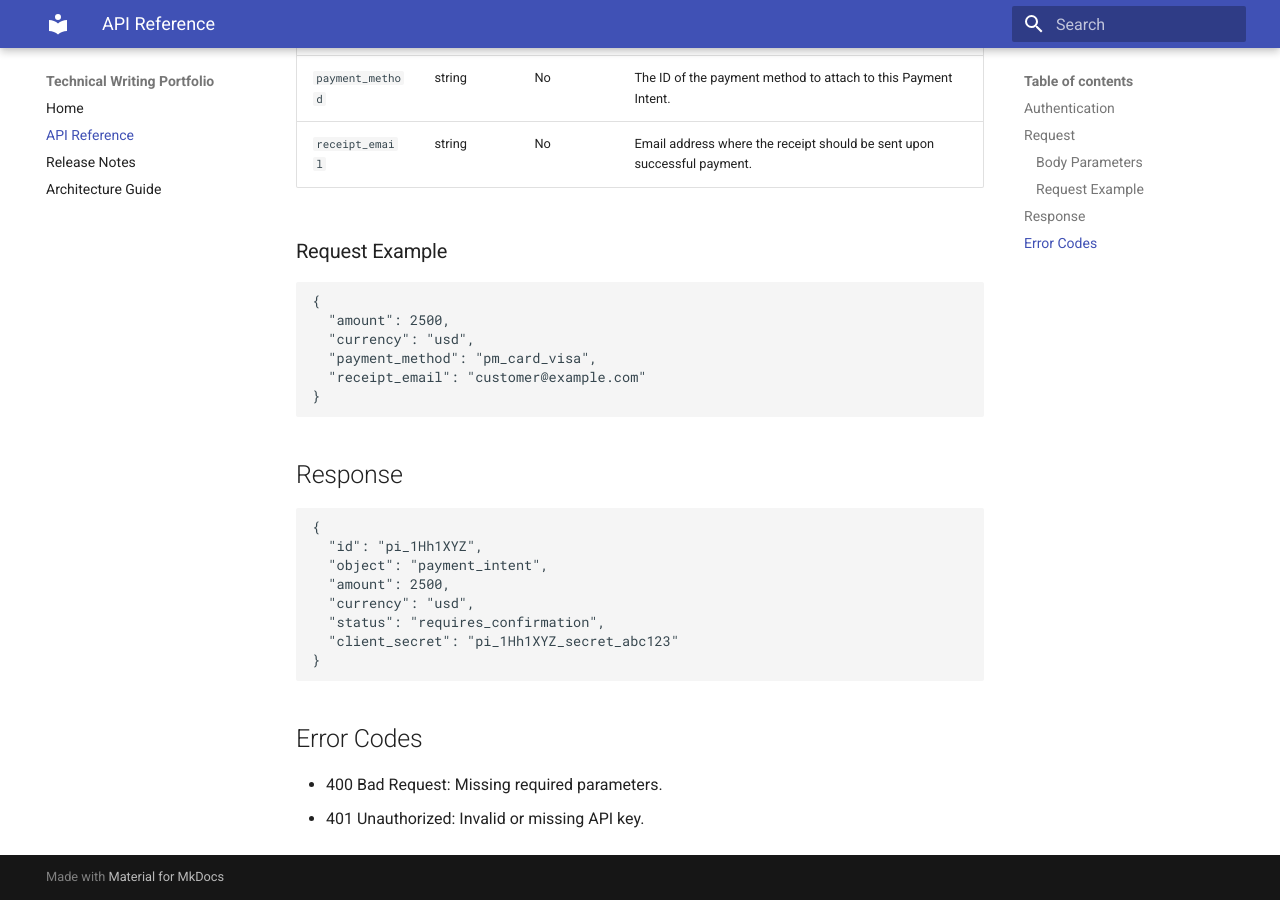
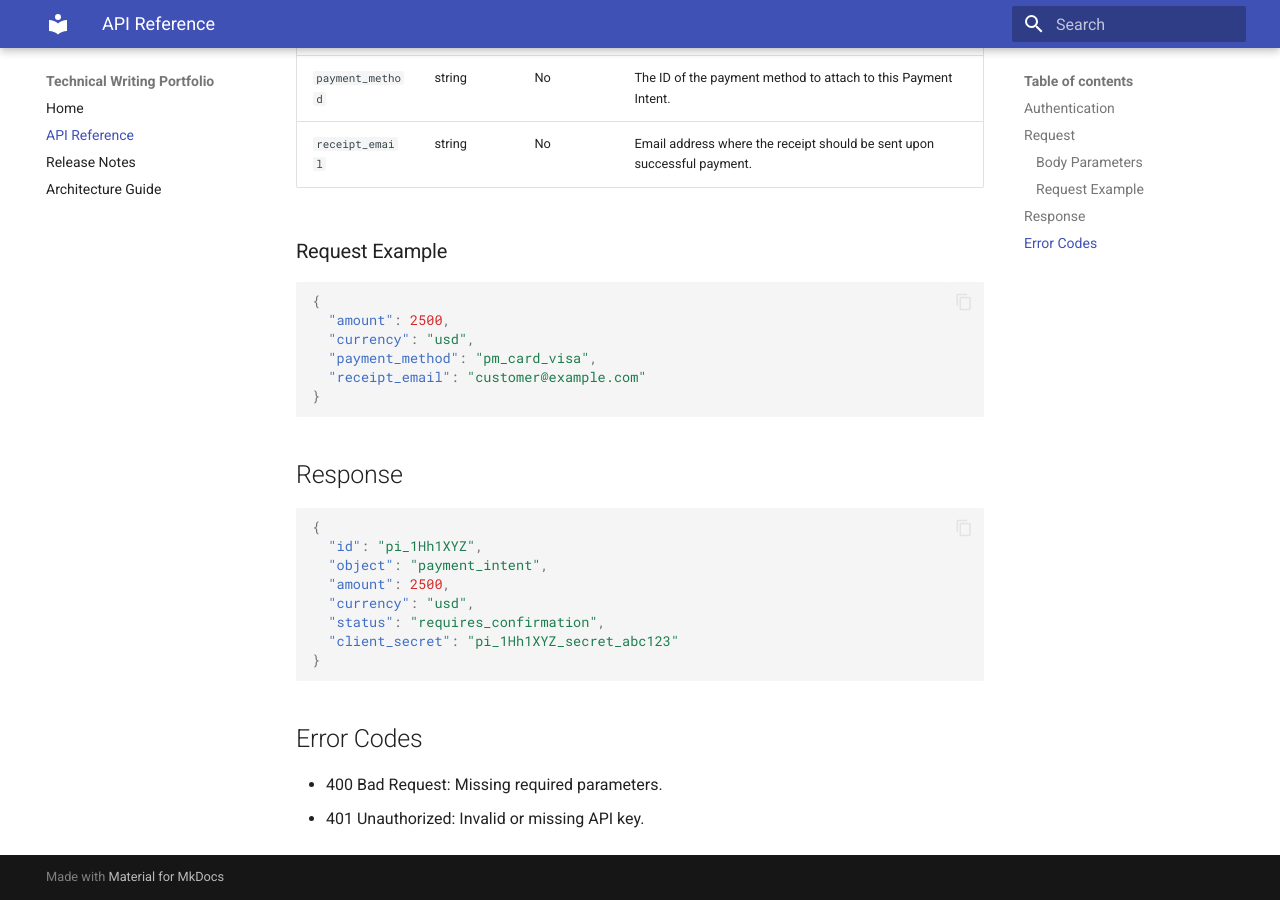
Before and after one commit to abhisd123/tech-writing-repo, an MkDocs documentation site: the page built from docs/api-reference.md, in a window 1280 px wide and 900 px high, scrolled down 695 px. Built offline with MkDocs 1.6.1 and Material for MkDocs 9.7.7, drawn with Linux system fonts in a browser that asks for light colours.

Commit message:
Add features and markdown extensions to mkdocs.yml

```diff
--- a/mkdocs.yml
+++ b/mkdocs.yml
@@ -4,8 +4,18 @@ theme:
   palette:
     primary: indigo
     accent: indigo
+  features:
+    - content.code.copy # Adds a copy button to all code blocks
+
 nav:
   - Home: index.md
   - API Reference: api-reference.md
   - Release Notes: release-notes.md
   - Architecture Guide: architecture-guide.md
+
+markdown_extensions:
+  - admonition # Enables colored warning/note callout boxes
+  - pymdownx.details # Allows collapsible UI blocks
+  - pymdownx.superfences # Allows complex nested code blocks
+  - pymdownx.tabbed:
+      alternate_style: true # Enables clickable tabs for code blocks
```
